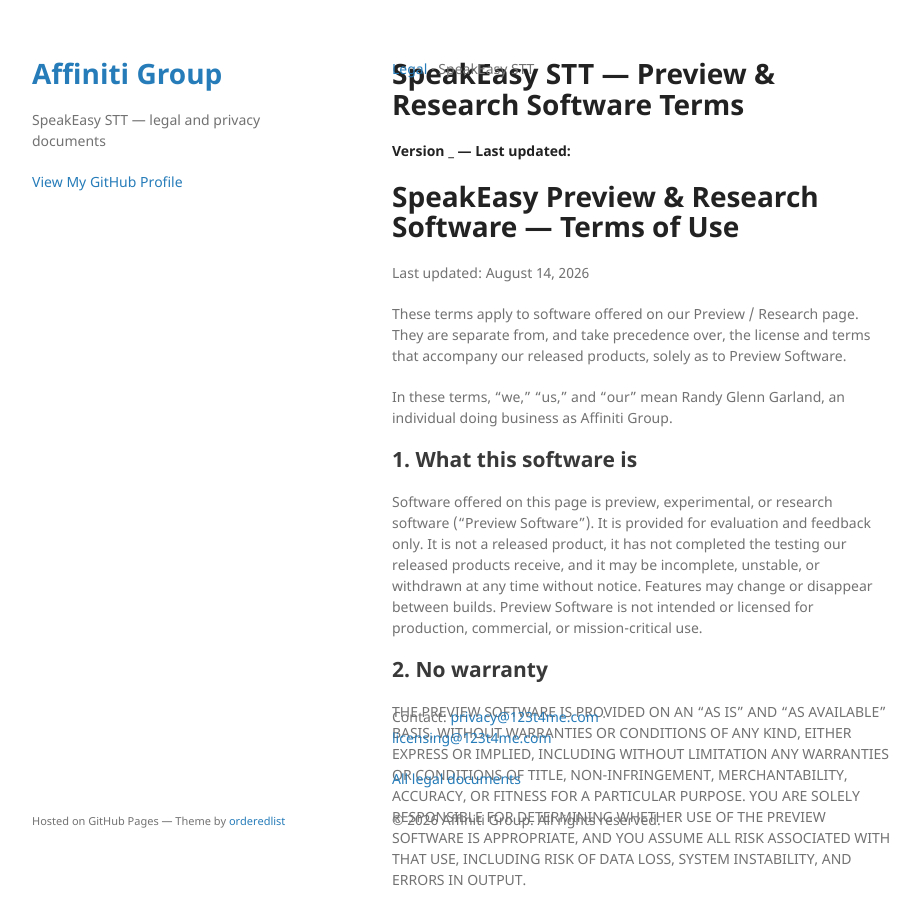
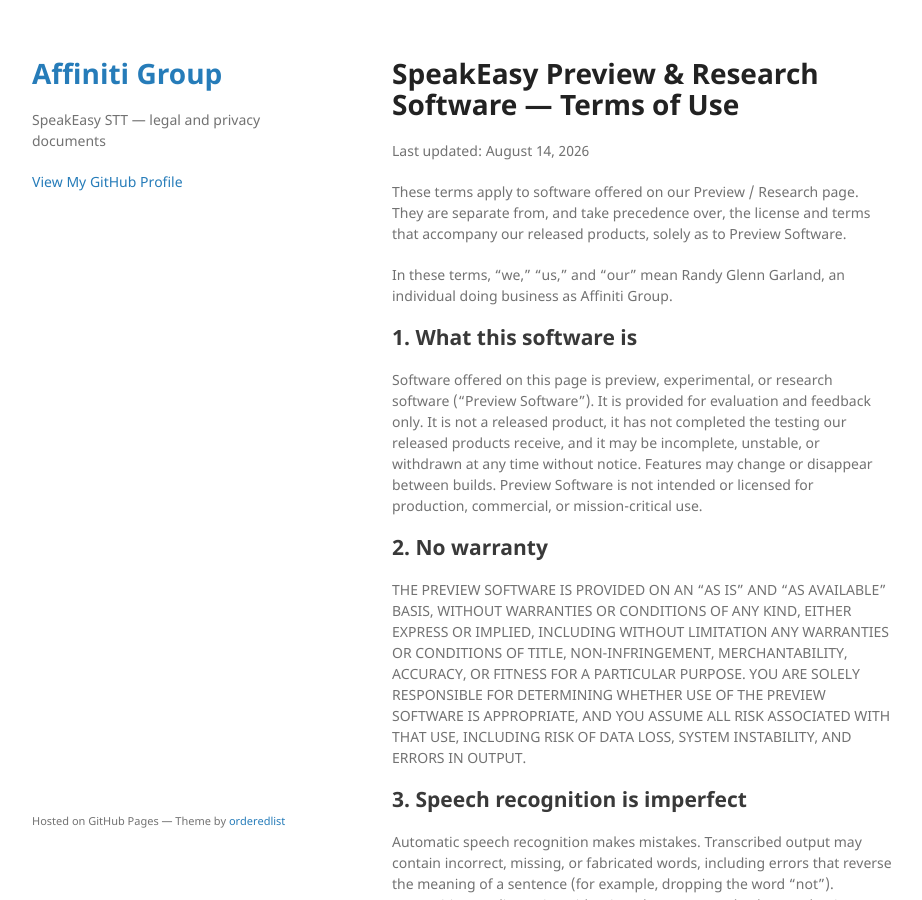
Before and after one commit to 123t4me/123t4me.github.io, a Jekyll site: the page built from legal/preview-terms/index.md, in a window 1280 px wide and 900 px high. Shown: the whole window, without its empty margins (178-1100 px from the left). Built offline with Jekyll 4.4.1, drawn with Linux system fonts in a browser that asks for light colours; part of the change alters nothing that is shown.

Commit message:
Stage 1 fix: defer legal layout until documents ship with it

```diff
--- a/_config.yml
+++ b/_config.yml
@@ -36,14 +36,28 @@ defaults:
     values:
       layout: default
 
-  # Everything under /legal/ gets the shared legal chrome automatically, so no
-  # document declares `layout:` and none can forget to. Listed AFTER the
-  # catch-all above because Jekyll lets a later matching scope win.
+  # ── DELIBERATELY NOT ACTIVE YET (2026-08-17) ──────────────────────────────
   #
-  # EXCEPTION: legal/index.md sets `layout: default` in its own front matter --
-  # front matter beats defaults. It is a landing page, not a versioned
-  # document, so it takes no title/version header.
-  - scope:
-      path: "legal"
-    values:
-      layout: legal
+  #  - scope:
+  #      path: "legal"
+  #    values:
+  #      layout: legal
+  #
+  # This block and the DOCUMENTS ARE COUPLED and must ship together. Enabling it
+  # applies _layouts/legal.html to every page under /legal/, and that layout
+  # renders the H1 and the mandated version line from front-matter fields
+  # (product/heading/title/version/stamp/updated).
+  #
+  # It was enabled and pushed once WITHOUT the adapted documents, during the
+  # Stage 1 theme transfer. The published documents still carried their own H1
+  # and no version fields, so every legal page rendered a duplicate heading and
+  # a literal "Version _ — Last updated:" with empty values. Caught by diffing
+  # the live pages against a pre-change baseline; reverted within minutes.
+  #
+  # TO ENABLE: publish the documents and this file in the SAME run --
+  #     .\scripts\Publish-LegalDocs.ps1        (no -Only)
+  # which validates every document first and refuses if any lacks
+  # version/stamp/updated. Until then /legal/ keeps `layout: default` from the
+  # catch-all above, exactly as it rendered before the theme was vendored.
+  #
+  # Blocking on: version/stamp for legal/eula and legal/preview-terms.
```
